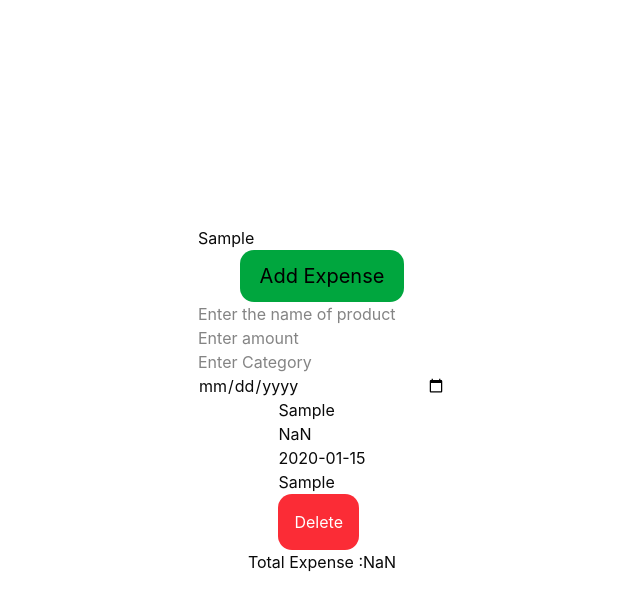
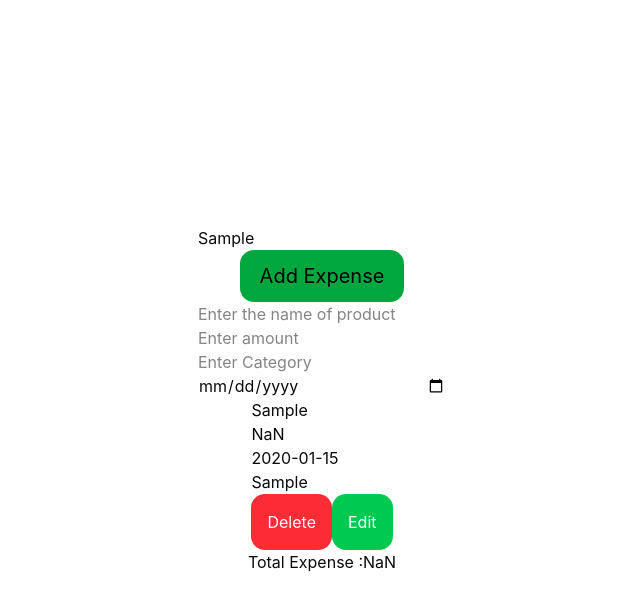
Before and after one commit to Mayank4543/javascript, a React (Vite) app in the folder Practice/project05/my-app/: page / in a window 1280 px wide. Both pictures are taken after typing "Sample", "Sample", "Sample", "Sample", "2020-01-15" into the empty fields and a click on the button "Add Expense". Shown: the top 610 px of the page, without its empty margins (318-958 px from the left). Built offline with nearby package versions, Linux system fonts and the light colour scheme.

Commit message:
working on search functionalty

```diff
--- a/Practice/project05/my-app/src/App.tsx
+++ b/Practice/project05/my-app/src/App.tsx
@@ -24,6 +24,7 @@ const App = () => {
         date: ""
     });
     const [search, setsearch] = useState("")
+    const [edit,setedit]=useState("")
 
     const handleChange = (
         e: React.ChangeEvent<HTMLInputElement>
@@ -67,6 +68,10 @@ const App = () => {
     const handlesearch = (value: string) => {
         setsearch(value);
     }
+    const handleedit=(index:number)=>{
+        const selectitem= expense.find((item)=>item.id=== index);
+        console.log(selectitem);
+    }
     useEffect(() => {
         localStorage.setItem("expense", JSON.stringify("expense"))
     }, [expense])
@@ -93,6 +98,7 @@ const App = () => {
                                 <p>{item.date}</p>
                                 <p>{item.category}</p>
                                 <button onClick={() => handledelteTracker(item.id)} className="bg-red-500 text-white px-4 py-4 rounded-xl hover:bg-red-600"> Delete</button>
+                                <button onClick={()=>handleedit(item.id)} className="bg-green-500 text-white px-4 py-4 rounded-xl hover:bg-green-600">Edit</button>
                             </div>
                         ))
                     }
```
